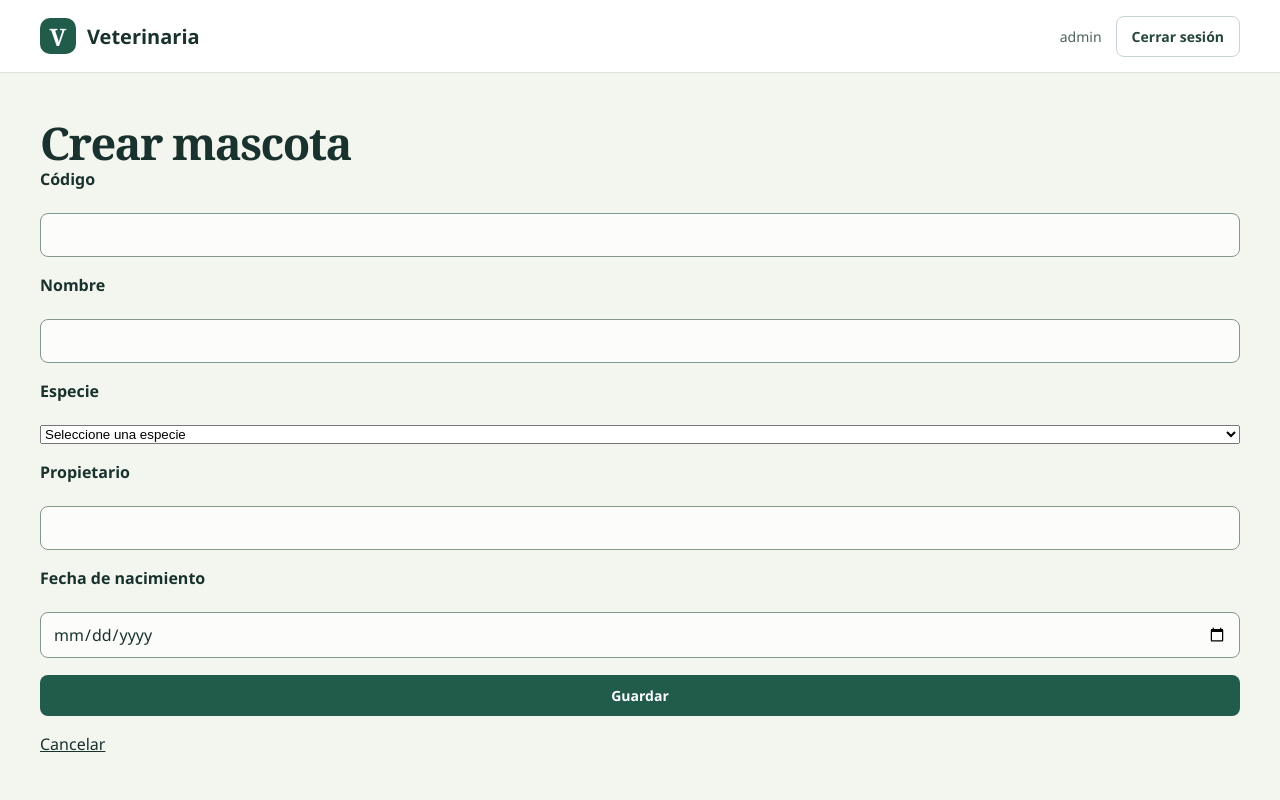
After one commit to Allansuky/base_html, a Laravel app: page /mascotas/crear in a window 1280 px wide. The commit adds this page. Run offline with Laravel 12, Linux system fonts and the light colour scheme; a user stored in the database is signed in; data comes from the database, SQL or seed files in the repository.

Commit message:
Crear registros veterinaria

```diff
--- a/veterinaria-laravel/app/Http/Controllers/MascotaController.php
+++ b/veterinaria-laravel/app/Http/Controllers/MascotaController.php
@@ -1,10 +1,28 @@
 <?php
 namespace App\Http\Controllers;
 use App\Models\Mascota;
+use Illuminate\Http\Request;
+use Illuminate\Validation\Rule;
 class MascotaController
 {
     public function index()
     {
         return view('mascotas.index', ['mascotas' => Mascota::orderBy('id')->get()]);
     }
+    public function create()
+    {
+        return view('mascotas.create');
+    }
+    public function store(Request $request)
+    {
+        $datos = $request->validate([
+            'codigo' => ['required', 'string', 'max:255', 'unique:mascotas,codigo'],
+            'nombre' => ['required', 'string', 'max:80'],
+            'especie' => ['required', Rule::in(['perro', 'gato', 'otro'])],
+            'propietario' => ['required', 'string', 'max:100'],
+            'fecha_nacimiento' => ['required', 'date', 'before_or_equal:today'],
+        ]);
+        Mascota::create($datos);
+        return redirect()->route('inicio')->with('estado', 'Mascota creada correctamente.');
+    }
 }
--- /dev/null
+++ b/veterinaria-laravel/resources/views/mascotas/create.blade.php
@@ -0,0 +1,28 @@
+@extends('layout')
+@section('titulo', 'Crear mascota')
+@section('contenido')
+<h1>Crear mascota</h1>
+@if ($errors->any())
+<ul class="error">@foreach ($errors->all() as $error)<li>{{ $error }}</li>@endforeach</ul>
+@endif
+<form method="POST" action="{{ route('mascotas.store') }}" class="campos">
+@csrf
+<label for="codigo">Código</label>
+<input id="codigo" name="codigo" value="{{ old('codigo') }}" maxlength="255" required>
+<label for="nombre">Nombre</label>
+<input id="nombre" name="nombre" value="{{ old('nombre') }}" maxlength="80" required>
+<label for="especie">Especie</label>
+<select id="especie" name="especie" required>
+<option value="">Seleccione una especie</option>
+@foreach (['perro' => 'Perro', 'gato' => 'Gato', 'otro' => 'Otro'] as $valor => $etiqueta)
+<option value="{{ $valor }}" @selected(old('especie') === $valor)>{{ $etiqueta }}</option>
+@endforeach
+</select>
+<label for="propietario">Propietario</label>
+<input id="propietario" name="propietario" value="{{ old('propietario') }}" maxlength="100" required>
+<label for="fecha_nacimiento">Fecha de nacimiento</label>
+<input id="fecha_nacimiento" name="fecha_nacimiento" type="date" value="{{ old('fecha_nacimiento') }}" required>
+<button class="boton principal" type="submit">Guardar</button>
+<a href="{{ route('inicio') }}">Cancelar</a>
+</form>
+@endsection
--- a/veterinaria-laravel/resources/views/mascotas/index.blade.php
+++ b/veterinaria-laravel/resources/views/mascotas/index.blade.php
@@ -2,6 +2,8 @@
 @section('titulo', 'Mascotas')
 @section('contenido')
 <h1>Registro de mascotas</h1>
+<p><a href="{{ route('mascotas.create') }}">Crear mascota</a></p>
+@if (session('estado')) <p class="estado">{{ session('estado') }}</p> @endif
 <div class="panel tabla"><table>
 <thead><tr><th>ID</th><th>Código</th><th>Nombre</th><th>Especie</th><th>Propietario</th><th>Fecha de nacimiento</th></tr></thead>
 <tbody>
--- a/veterinaria-laravel/routes/web.php
+++ b/veterinaria-laravel/routes/web.php
@@ -9,5 +9,7 @@ Route::middleware('guest')->group(function () {
 });
 Route::middleware('auth')->group(function () {
     Route::get('/inicio', [MascotaController::class, 'index'])->name('inicio');
+    Route::get('/mascotas/crear', [MascotaController::class, 'create'])->name('mascotas.create');
+    Route::post('/mascotas', [MascotaController::class, 'store'])->name('mascotas.store');
     Route::post('/logout', [SesionController::class, 'destroy'])->name('logout');
 });
```
